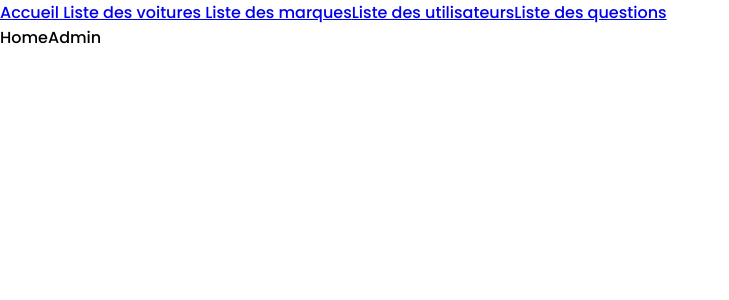
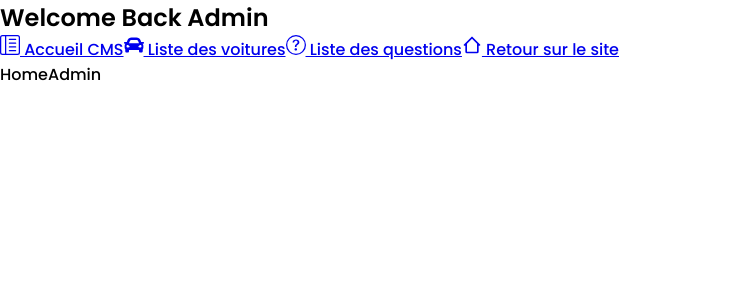
Before and after one commit to MrCelsus/CheckPoint4, a React (Vite) app in the folder frontend/: page /admin in a window 1280 px wide. Shown: the top 300 px of the page, without its empty margins (0-729 px from the left). Built offline with nearby package versions, Linux system fonts and the light colour scheme.

Commit message:
Importation d'icone + Suppression des pages non traités

```diff
--- a/frontend/src/components/SideBar.jsx
+++ b/frontend/src/components/SideBar.jsx
@@ -1,14 +1,28 @@
 import React from "react";
 import { Link } from "react-router-dom";
+import { BiHomeAlt2 } from "react-icons/bi";
+import { FaCar } from "react-icons/fa";
+import {
+  BsQuestionCircle,
+  BsReverseLayoutTextSidebarReverse,
+} from "react-icons/bs";
 
 function SideBar() {
   return (
-    <aside>
-      <Link to="/admin/"> Accueil</Link>
-      <Link to="/admin/cars"> Liste des voitures</Link>
-      <Link to="/admin/brands"> Liste des marques</Link>
-      <Link to="/admin/profils">Liste des utilisateurs</Link>
-      <Link to="/admin/faq">Liste des questions</Link>
+    <aside className="sidebar">
+      <h1>Welcome Back Admin</h1>
+      <Link to="/admin/" className="home-cms">
+        <BsReverseLayoutTextSidebarReverse size={20} /> Accueil CMS
+      </Link>
+      <Link to="/admin/cars">
+        <FaCar size={20} /> Liste des voitures
+      </Link>
+      <Link to="/admin/faq">
+        <BsQuestionCircle size={20} /> Liste des questions
+      </Link>
+      <Link to="/" className="home-cms">
+        <BiHomeAlt2 size={20} /> Retour sur le site
+      </Link>
     </aside>
   );
 }
```
